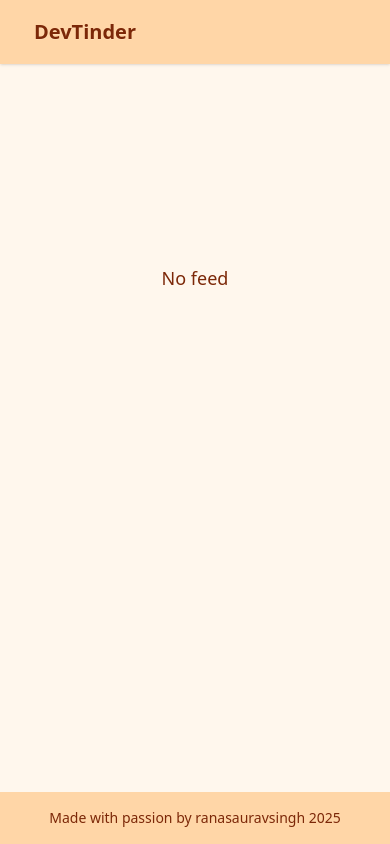
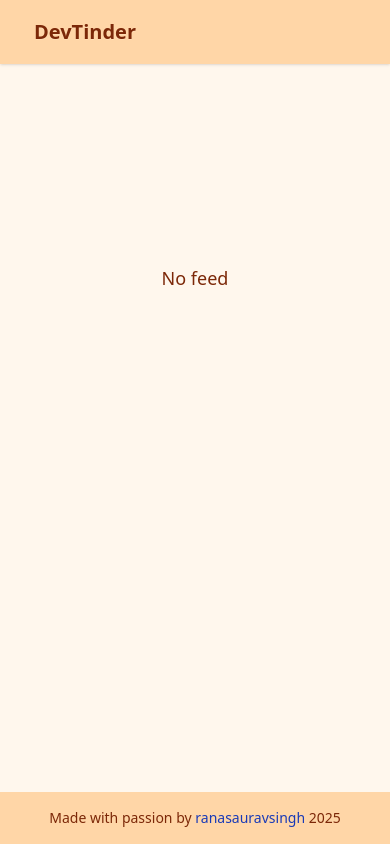
Before and after one commit to ranasauravsingh/dev_tinder_frontend, a React (Vite) app: page / in a window 390 px wide. Built offline with nearby package versions, Linux system fonts and the light colour scheme; no server answers.

Commit message:
[Refactor][Footer] added responsiveness to footer and added redirect portfolio URL

```diff
--- a/src/ui/Footer.jsx
+++ b/src/ui/Footer.jsx
@@ -1,9 +1,20 @@
+import { Link } from "react-router-dom";
+
 const Footer = () => {
 	return (
-		<footer className="footer sm:footer-horizontal footer-center bg-base-300 text-base-content p-4 fixed bottom-0">
+		<footer className="footer footer-center bg-base-300 text-base-content p-4 sm:p-6 fixed bottom-0 w-full">
 			<aside>
-				<p>
-					Made with passion by ranasauravsingh {new Date().getFullYear()}
+				<p className="text-sm sm:text-base">
+					Made with passion by{" "}
+					<Link
+						to="https://ranasauravsingh.site"
+						target="_blank"
+						rel="noopener noreferrer"
+						className="text-info hover:underline"
+					>
+						ranasauravsingh
+					</Link>{" "}
+					{new Date().getFullYear()}
 				</p>
 			</aside>
 		</footer>
```
